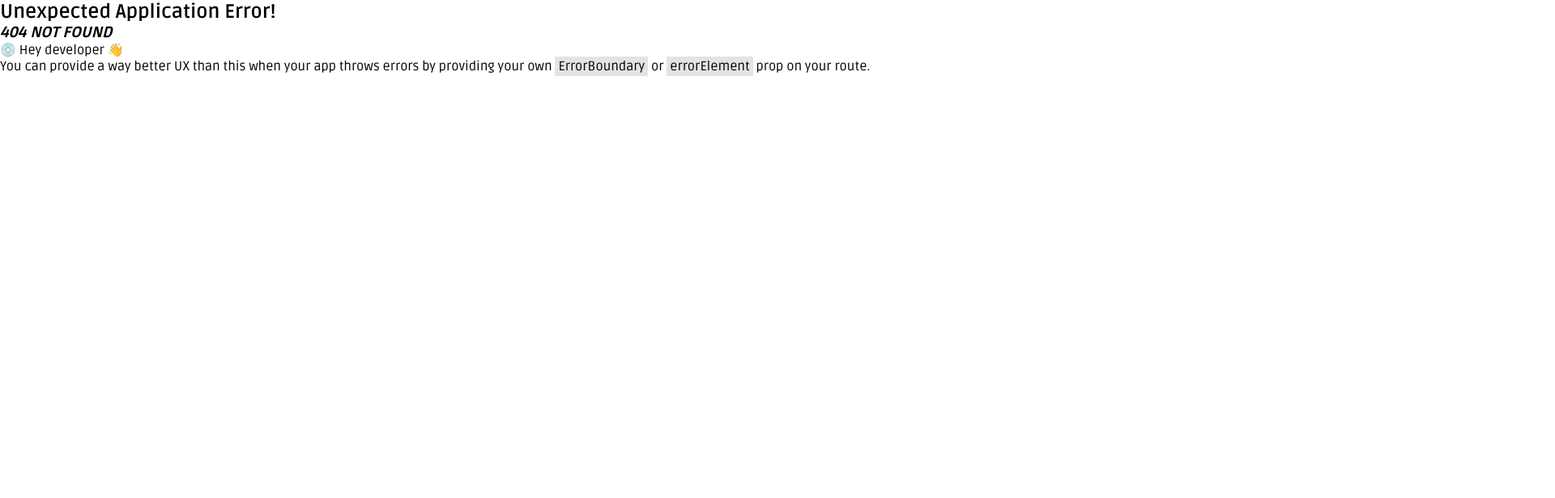
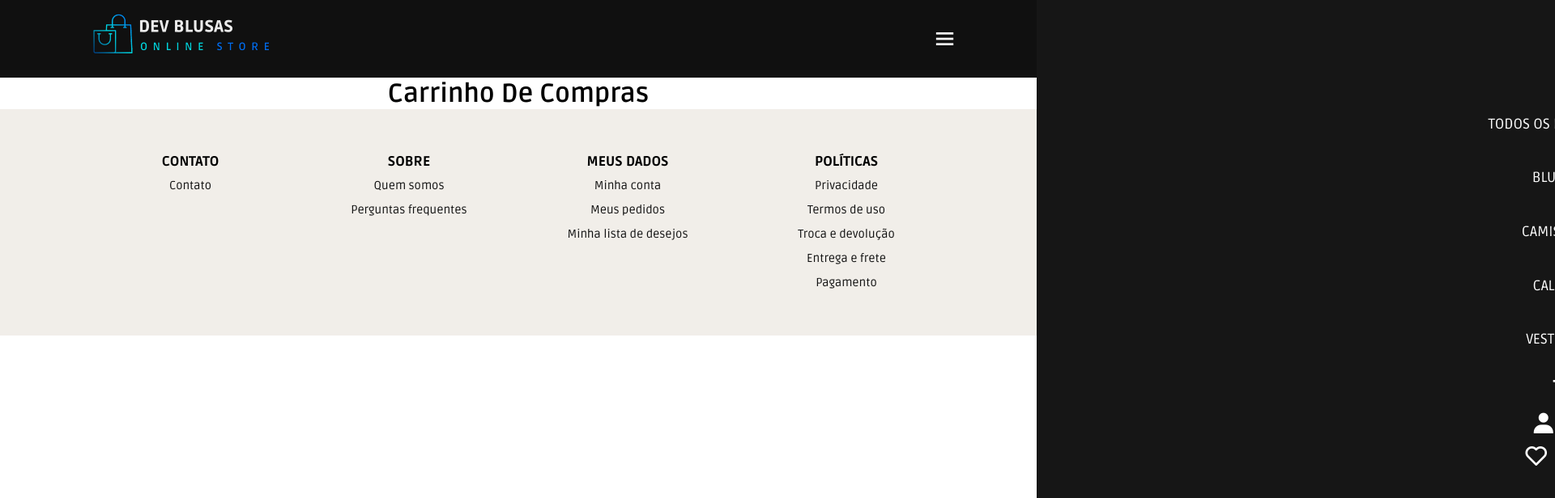
Before and after one commit to lukaafff/Loja_DevBlusas-Front, a React (Create React App) app: page /carrinho-de-compras in a window 1280 px wide. Before the commit this address had no page. Shown: the top 616 px of the page at 81% size, 1920 px wide, since content can reach past the window. Built offline with nearby package versions, Linux system fonts and the light colour scheme.

Commit message:
organização

```diff
--- /dev/null
+++ b/src/components/CarrinhoDeCompras/CarrinhoDeCompras.js
@@ -0,0 +1,10 @@
+const CarrinhoDeCompras = () => {
+
+    return (
+      <div>
+        <h1>Carrinho De Compras</h1>
+      </div>
+    );
+  };
+
+  export default CarrinhoDeCompras;
--- a/src/components/Footer/Footer.js
+++ b/src/components/Footer/Footer.js
@@ -21,16 +21,16 @@ class Footer extends Component {
                         <h3>Sobre</h3>
                         <ul className="footer-menu">
                             <li><Link to="/quem-somos" className="footer-links">Quem somos</Link></li>
-                            <li><Link href="#" className="footer-links">Perguntas frequentes</Link></li>
+                            <li><Link to="/perguntas-frequentes" className="footer-links">Perguntas frequentes</Link></li>
                         </ul>
                     </div>
 
                     <div className="col">
                         <h3>Meus dados</h3>
                         <ul className="footer-menu">
-                            <li><Link to="/centraldeatendimento" className="footer-links">Minha conta</Link></li>
-                            <li><Link to="/centraldeatendimento" className="footer-links">Meus pedidos</Link></li>
-                            <li><Link to="/centraldeatendimento" className="footer-links">Minha lista de desejos</Link></li>
+                            <li><Link to="/login" className="footer-links">Minha conta</Link></li>
+                            <li><Link to="/login" className="footer-links">Meus pedidos</Link></li>
+                            <li><Link to="/favoritos" className="footer-links">Minha lista de desejos</Link></li>
                         </ul>
                     </div>
 
--- /dev/null
+++ b/src/components/Login/Login.js
@@ -0,0 +1,10 @@
+const Login = () => {
+
+    return (
+      <div>
+        <h1>Login</h1>
+      </div>
+    );
+  };
+
+  export default Login;
--- a/src/components/Navbar/Navbar.css
+++ b/src/components/Navbar/Navbar.css
@@ -71,7 +71,7 @@ html {
 
 .bx-cart {
     position: relative;
-    bottom: 5px;
+    top: 3px;
 }
 
 .login:hover{
--- a/src/components/Navbar/Navbar.js
+++ b/src/components/Navbar/Navbar.js
@@ -26,11 +26,11 @@ const Navbar = () => {
         ))}
 
         <div className="nav-rigth">
-          <i className="bx bx-cart"></i>
-          <div className="login">
+          <Link to="/carrinho-de-compras" className="footer-links"><i className="bx bx-cart"></i></Link>
+          <Link to="/login" className="footer-links"><div className="login">
             <i className="bx bxs-user"></i>
             <label>Login</label>
-          </div>
+          </div></Link>
           <Link to={'/favoritos'} className="footer-links"><div className="Nfavorito">
             <i className="bx bx-heart"></i>
             <label className="favoritotxt" >Favoritos</label>
--- /dev/null
+++ b/src/components/PerguntasFrequentes/PerguntasFrequentes.js
@@ -0,0 +1,10 @@
+const PerguntasFrequentes = () => {
+
+  return (
+    <div>
+      <h1>Perguntas Frequentes</h1>
+    </div>
+  );
+};
+
+export default PerguntasFrequentes;
```
Also changed, not shown: src/index.js (+15 -0 lines), src/components/CarrinhoDeCompras/CarrinhoDeCompras.css (added), src/components/Login/Login.css (added), src/components/PerguntasFrequentes/PerguntasFrequentes.css (added).
